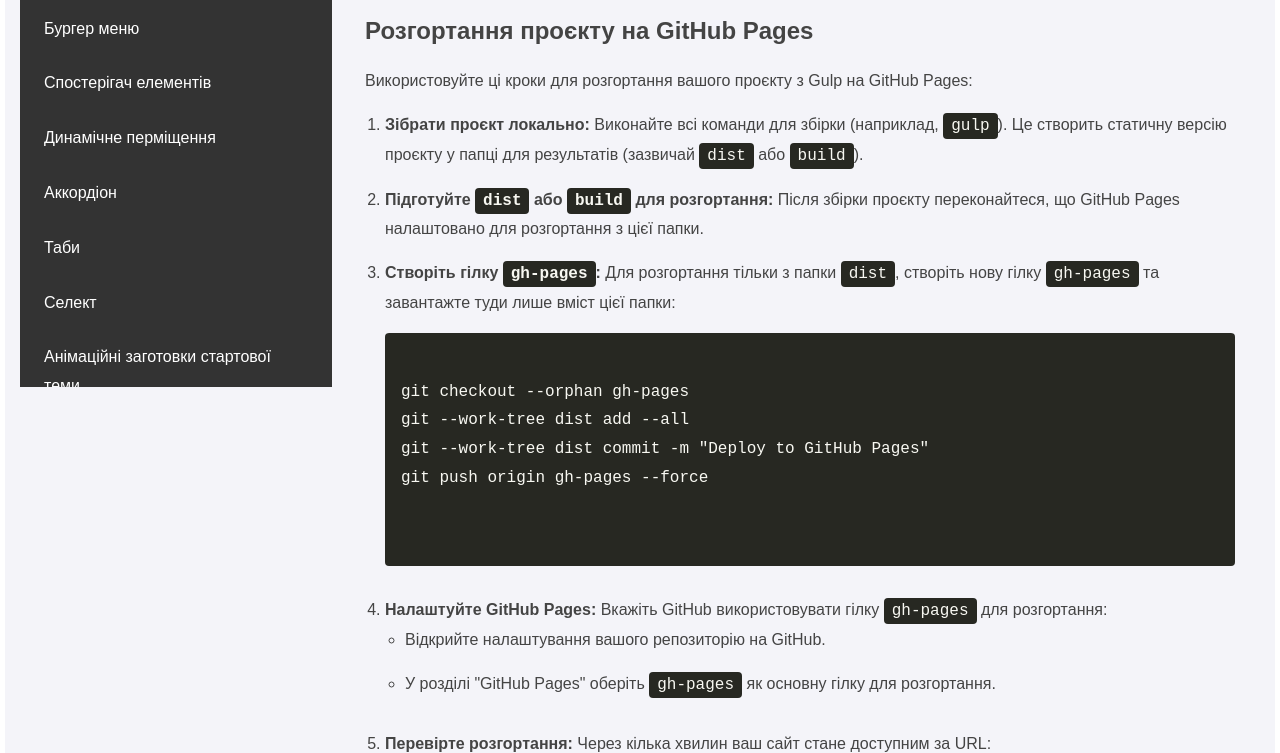
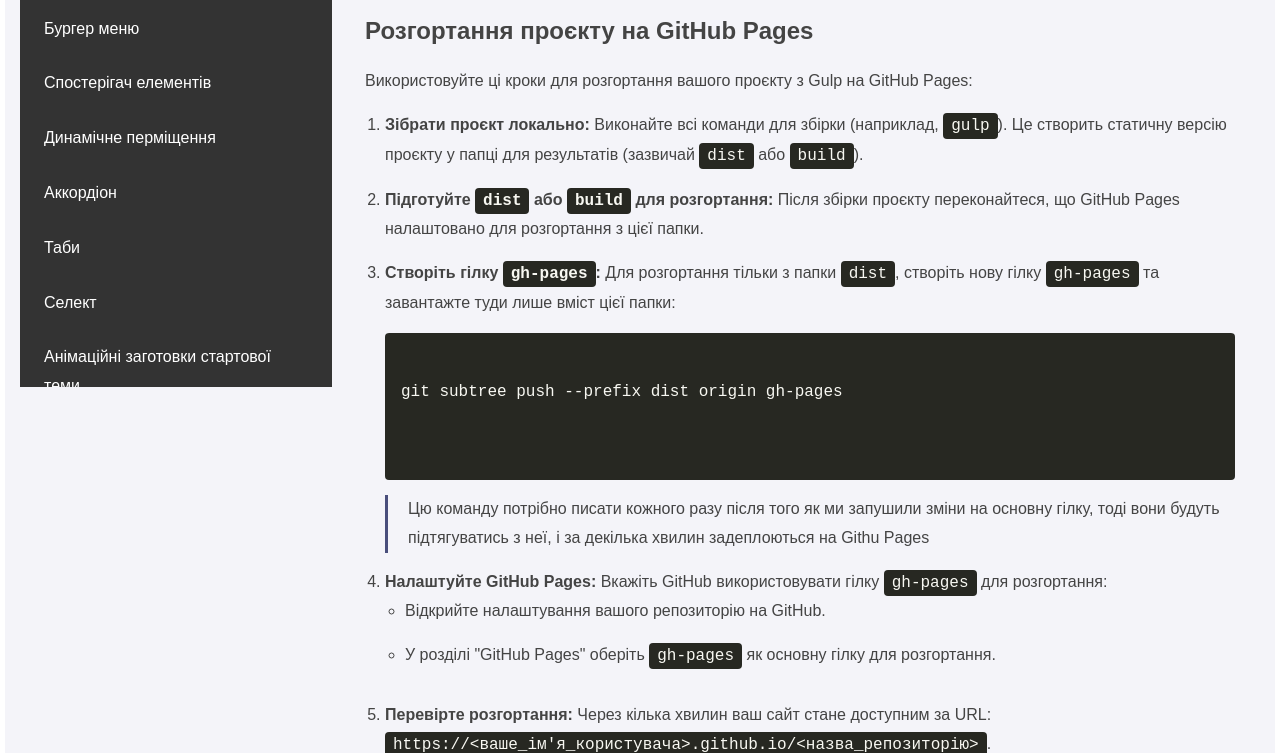
Before and after one commit to andreyk1n/starter-theme-docs, a website: page src/pages/get_started.html in a window 1280 px wide. Shown: the part 429-1182 px from the top of the page. Drawn offline with nearby package versions, Linux system fonts and the light colour scheme; files that its build step writes are made by us from their sources; files whose address does not match are found by name.

Commit message:
update get_started.html

```diff
--- a/src/pages/get_started.html
+++ b/src/pages/get_started.html
@@ -38,12 +38,10 @@
             створіть нову гілку <code>gh-pages</code> та завантажте туди лише вміст цієї папки:
             <pre class="code">
                 <code>
-git checkout --orphan gh-pages
-git --work-tree dist add --all
-git --work-tree dist commit -m "Deploy to GitHub Pages"
-git push origin gh-pages --force
+git subtree push --prefix dist origin gh-pages
                 </code>
               </pre>
+              <blockquote>Цю команду потрібно писати кожного разу після того як ми запушили зміни на основну гілку, тоді вони будуть підтягуватись з неї, і за декілька хвилин задеплоються на Githu Pages</blockquote>
           </li>
           <li class="content__list-item">
             <strong>Налаштуйте GitHub Pages:</strong> Вкажіть GitHub використовувати гілку <code>gh-pages</code> для
```
Also changed, not shown: dist/get_started.html.
